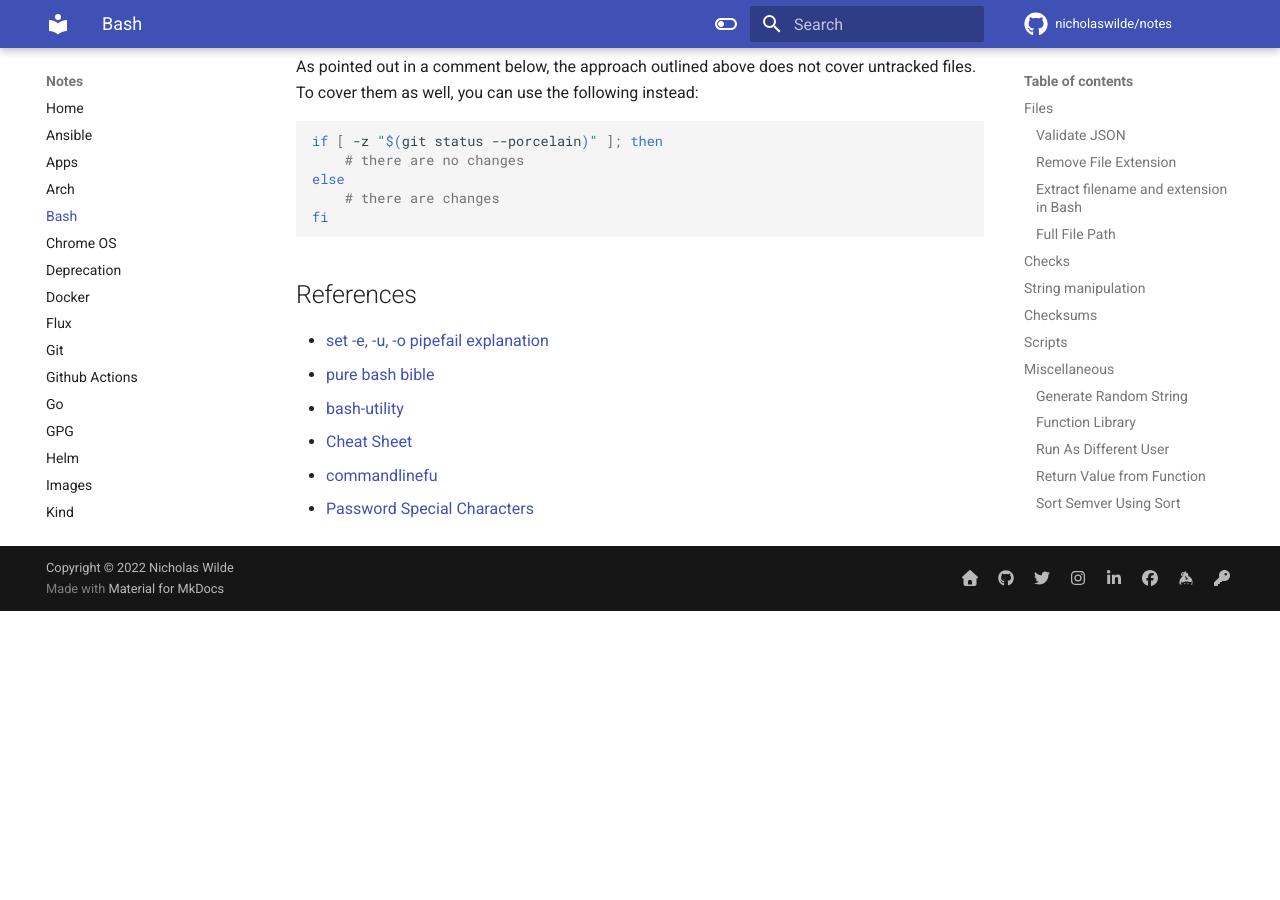
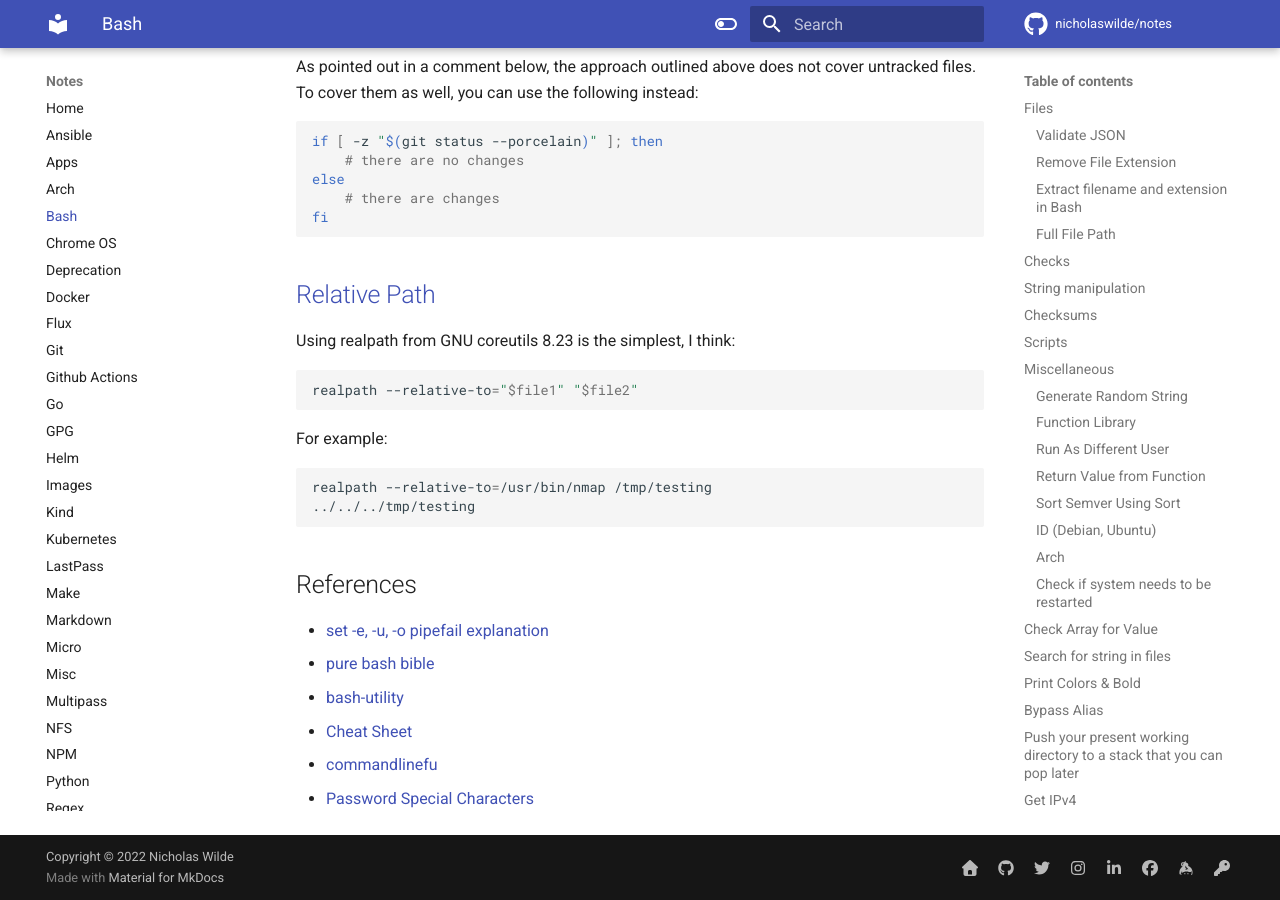
Before and after one commit to nicholaswilde/notes, an MkDocs documentation site: the page built from docs/bash.md, in a window 1280 px wide and 900 px high, scrolled down 11194 px. Built offline with MkDocs 1.6.1 and Material for MkDocs 9.7.7, drawn with Linux system fonts in a browser that asks for light colours; comment, search, counter and statistics services are not loaded; before the commit the page ends 11805 px from its top, so only the background shows below that.

Commit message:
Update bash.md

````diff
--- a/docs/bash.md
+++ b/docs/bash.md
@@ -590,6 +590,21 @@
 fi
 ```
 
+## [Relative Path][12]
+
+Using realpath from GNU coreutils 8.23 is the simplest, I think:
+
+```shell
+realpath --relative-to="$file1" "$file2"
+```
+
+For example:
+
+```shell
+realpath --relative-to=/usr/bin/nmap /tmp/testing
+../../../tmp/testing
+```
+
 ## References
 
 * [set -e, -u, -o pipefail explanation](https://gist.github.com/mohanpedala/1e2ff5661761d3abd0385e8223e16425)
````
Also changed, not shown: other parts of docs/bash.md (+1 -0 lines).
